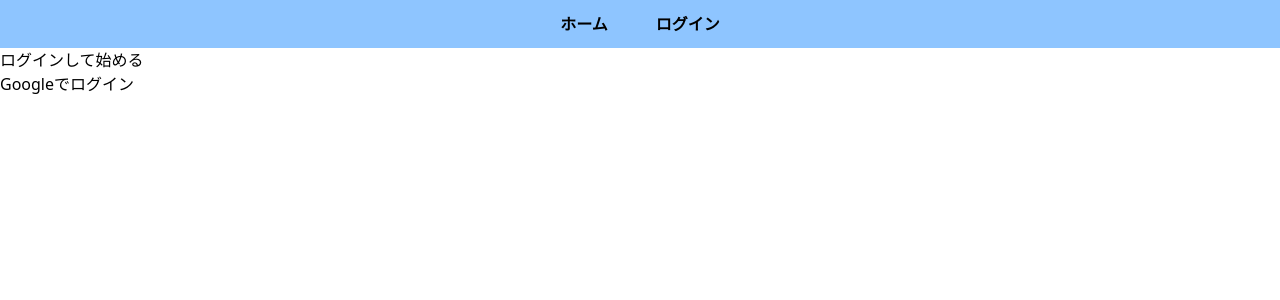
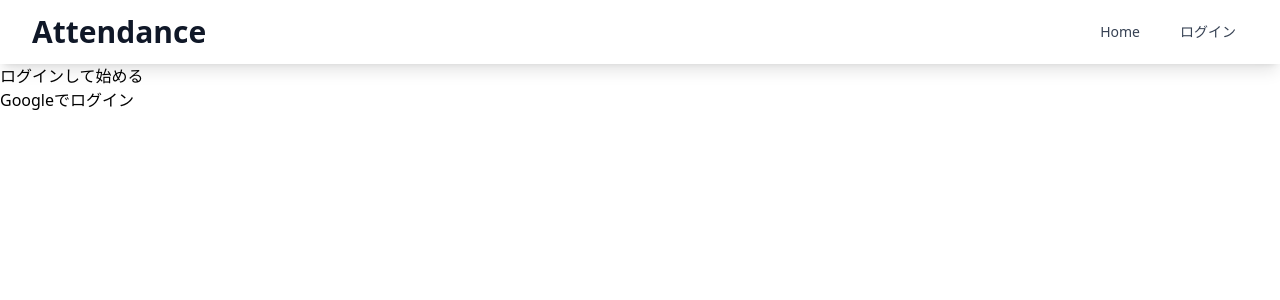
Before and after one commit to YotaOkuda/attendance-app, a React (Vite) app: page /login in a window 1280 px wide. Shown: the top 300 px of the page. Built offline with nearby package versions, Linux system fonts and the light colour scheme.

Commit message:
move pages folder

```diff
--- a/src/components/Navbar.jsx
+++ b/src/components/Navbar.jsx
@@ -1,21 +1,54 @@
 import React from "react";
 import { Link } from "react-router-dom";
+import { auth } from "../../firebase";
 
 const Navbar = ({ isAuth }) => {
+
   return (
-    <nav className="flex justify-center items-center h-12 gap-12 bg-blue-300 font-semibold">
-      <Link className="no-underline transition-all" to="/">ホーム</Link>
-      {isAuth ? (
-        <>
-          <Link to="/summary">集計</Link>
-          <Link  to="/logout">ログアウト</Link>
-          <p className="">でログイン中</p>
-        </>
-      ) : (
-        <>
-          <Link to="/login">ログイン</Link>
-        </>
-      )}
+    <nav className="bg-white shadow-lg">
+      <div className="max-w-7xl mx-auto px-4 sm:px-6 lg:px-8">
+        <div className="flex justify-between h-16">
+          <div className="flex items-center">
+            <Link to="/" className="flex items-center space-x-2">
+              {/* <img src="/images/attendance.png" alt="" className="h-20" /> */}
+              <span className="text-3xl font-bold text-gray-900">
+                Attendance
+              </span>
+            </Link>
+          </div>
+          <div className="flex items-center space-x-4">
+            <Link
+              className="text-gray-700 hover:text-blue-600 px-3 py-2 rounded-md text-sm font-medium"
+              to="/"
+            >
+              Home
+            </Link>
+            {isAuth ? (
+              <>
+                <Link
+                  className="text-gray-700 hover:text-blue-600 px-3 py-2 rounded-md text-sm font-medium"
+                  to="/summary"
+                >
+                  Monthly Summary
+                </Link>
+                <Link
+                  className="text-gray-700 hover:text-blue-600 px-3 py-2 rounded-md text-sm font-medium"
+                  to="/logout"
+                >
+                  Logout
+                </Link>
+              </>
+            ) : (
+              <Link
+                className="text-gray-700 hover:text-blue-600 px-3 py-2 rounded-md text-sm font-medium"
+                to="/login"
+              >
+                ログイン
+              </Link>
+            )}
+          </div>
+        </div>
+      </div>
     </nav>
   );
 };
```
Also changed, not shown: src/App.jsx (+5 -5 lines), public/images/attendance.png (added), src/pages/Home.jsx (renamed from src/components/Home.jsx), src/pages/Login.jsx (renamed from src/components/Login.jsx), src/pages/Logout.jsx (renamed from src/components/Logout.jsx), src/pages/Shift.jsx (renamed from src/components/Shift.jsx), src/pages/Summary.jsx (renamed from src/components/Summary.jsx).
